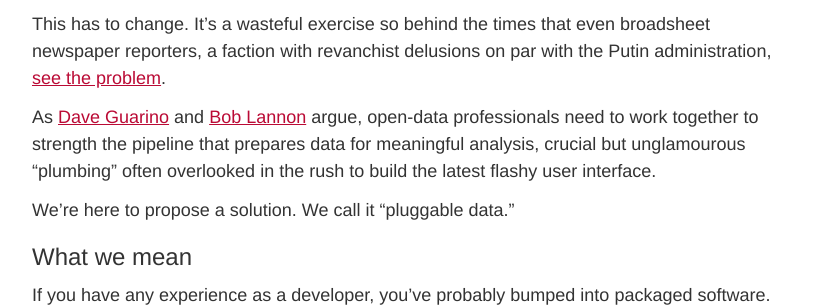
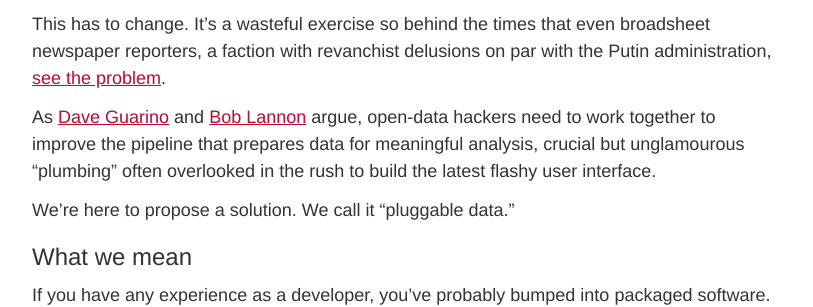
Before and after one commit to palewire/californiacivicdata.org, a Jekyll site: the page built from _posts/2015-01-01-pluggable-data.markdown, in a window 1280 px wide and 900 px high, scrolled down 388 px. Shown: the part 153-460 px from the top of the window, without its empty margins (38-851 px from the left). Built offline with Jekyll 4.4.1, drawn with Linux system fonts in a browser that asks for light colours.

Commit message:
Updated 2015-01-01-pluggable-data.markdown

```diff
--- a/_posts/2015-01-01-pluggable-data.markdown
+++ b/_posts/2015-01-01-pluggable-data.markdown
@@ -18,7 +18,7 @@
 
 This has to change. It’s a wasteful exercise so behind the times that even broadsheet newspaper reporters, a faction with revanchist delusions on par with the Putin administration, [see the problem](http://www.nytimes.com/2014/08/18/technology/for-big-data-scientists-hurdle-to-insights-is-janitor-work.html?_r=0).
 
-As [Dave Guarino](http://daguar.github.io/2014/03/17/etl-for-america/) and [Bob Lannon](http://sunlightfoundation.com/blog/2014/03/21/data-plumbers/) argue, open-data professionals need to work together to strength the pipeline that prepares data for meaningful analysis, crucial but unglamourous "plumbing" often overlooked in the rush to build the latest flashy user interface.
+As [Dave Guarino](http://daguar.github.io/2014/03/17/etl-for-america/) and [Bob Lannon](http://sunlightfoundation.com/blog/2014/03/21/data-plumbers/) argue, open-data hackers need to work together to improve the pipeline that prepares data for meaningful analysis, crucial but unglamourous "plumbing" often overlooked in the rush to build the latest flashy user interface.
 
 We're here to propose a solution. We call it "pluggable data."
 
```
